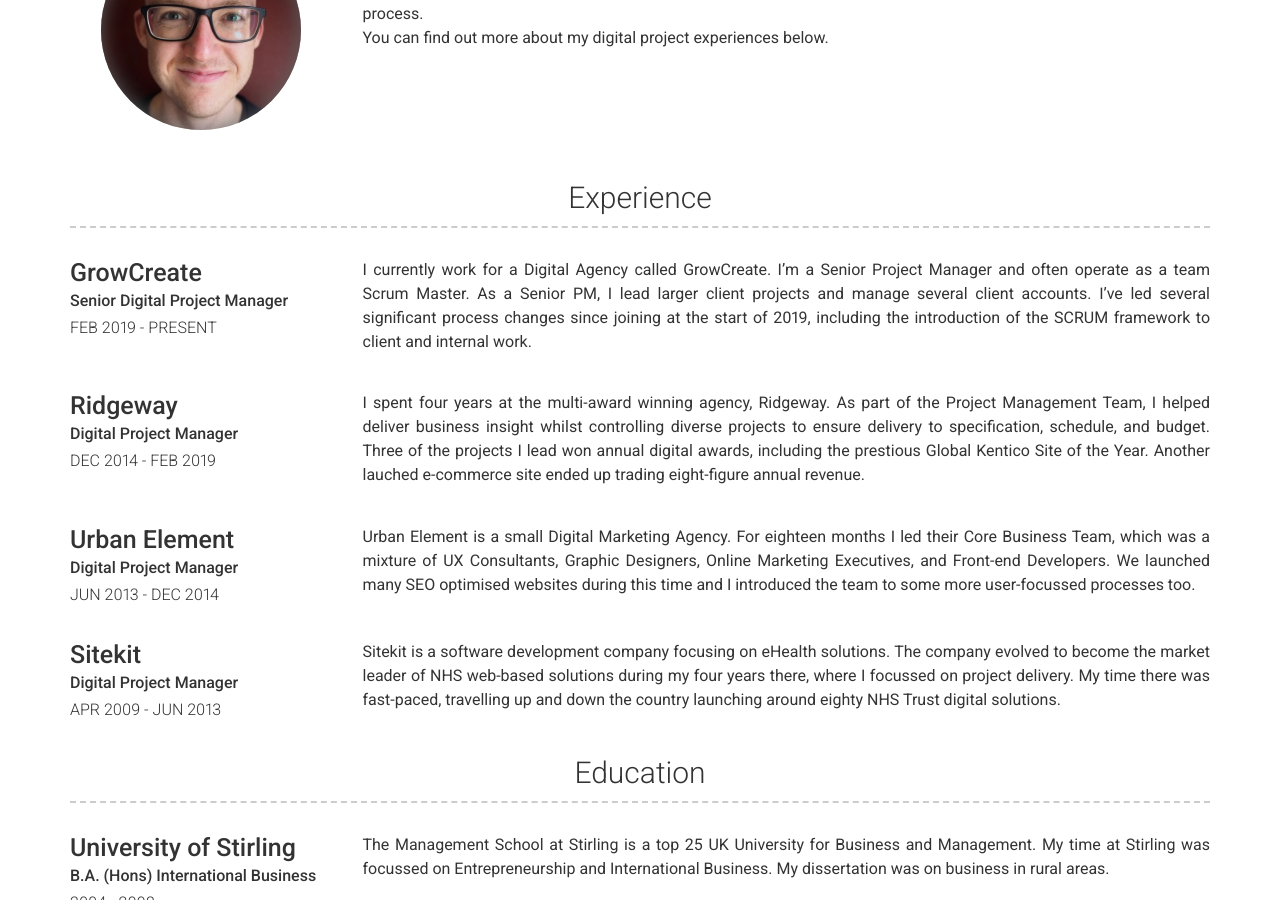
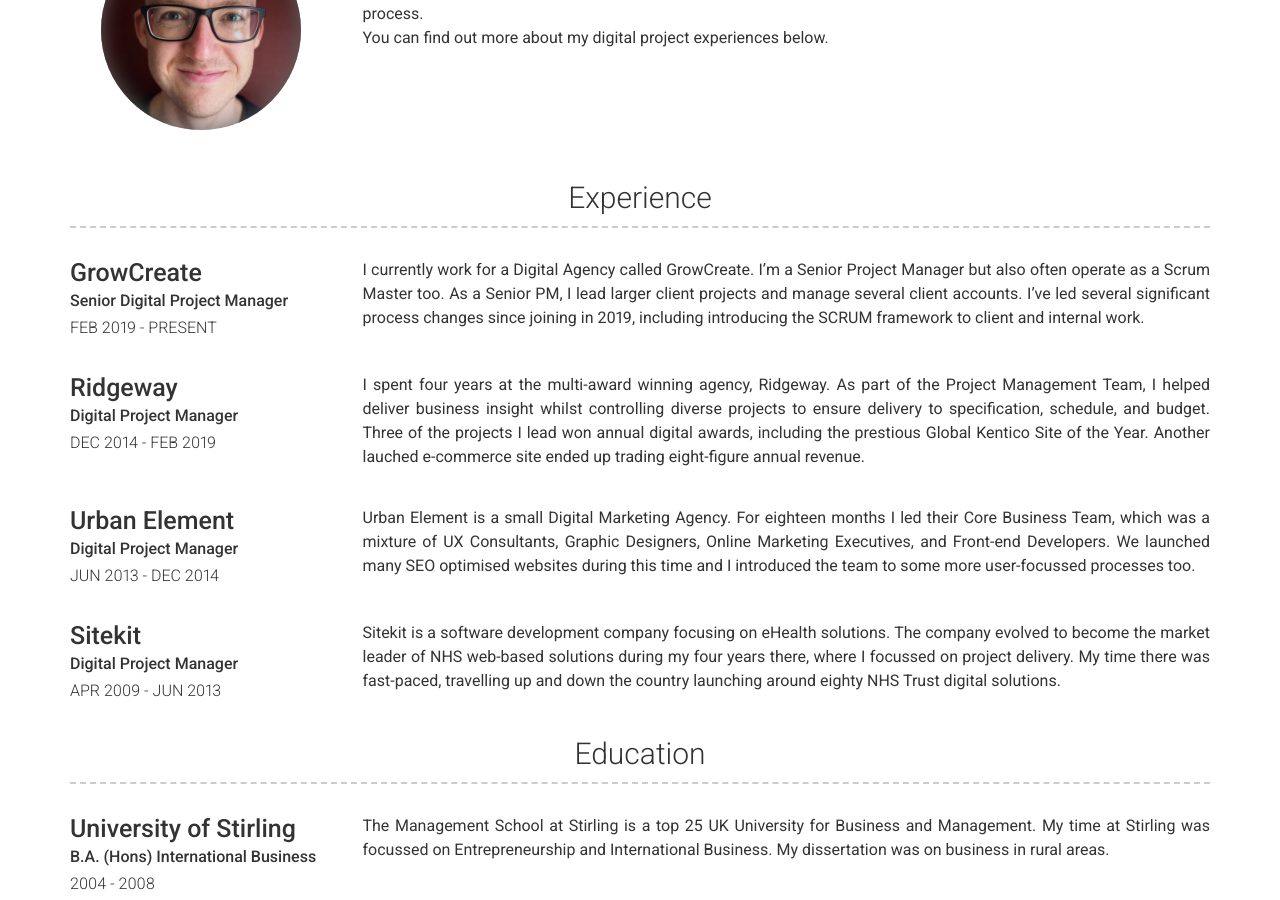
Before and after one commit to csgdavidson/Charlie-Davidson2, a Jekyll site: the page built from index.md, in a window 1280 px wide and 900 px high, scrolled down 349 px. Built offline with Jekyll 4.4.1, drawn with Linux system fonts in a browser that asks for light colours; nearby versions of some CDN libraries.

Commit message:
Update experience.yml

```diff
--- a/_data/experience.yml
+++ b/_data/experience.yml
@@ -4,7 +4,7 @@
   job_title: Senior Digital Project Manager
   dates: FEB 2019 - PRESENT
   description:
-    I currently work for a Digital Agency called GrowCreate. I'm a Senior Project Manager and often operate as a team Scrum Master. As a Senior PM, I lead larger client projects and manage several client accounts. I've led several significant process changes since joining at the start of 2019, including the introduction of the SCRUM framework to client and internal work.
+    I currently work for a Digital Agency called GrowCreate. I'm a Senior Project Manager but also often operate as a Scrum Master too. As a Senior PM, I lead larger client projects and manage several client accounts. I've led several significant process changes since joining in 2019, including introducing the SCRUM framework to client and internal work.
 
 - company: Ridgeway
   job_title: Digital Project Manager
```
